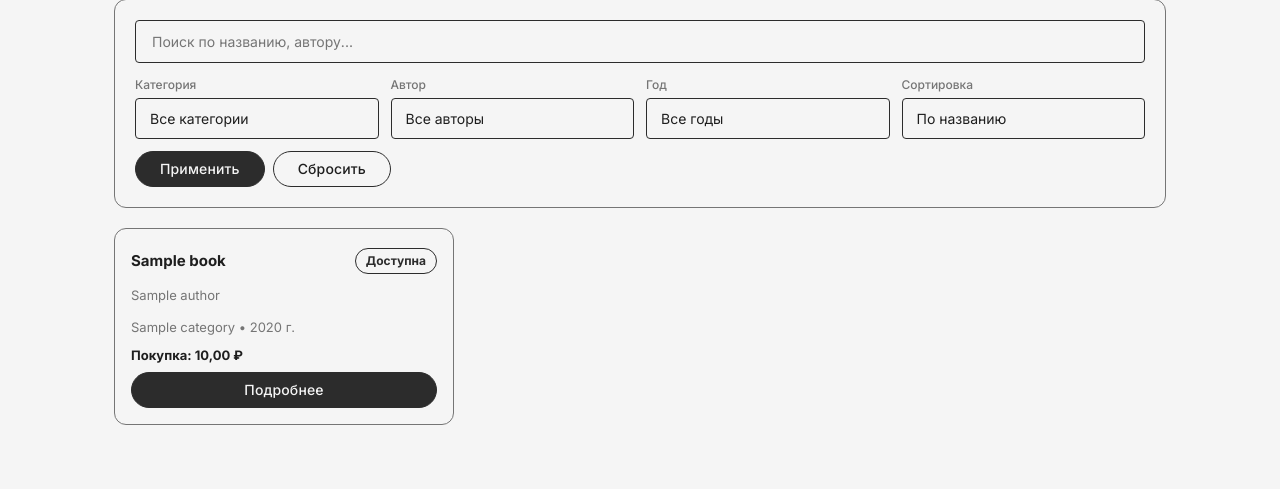
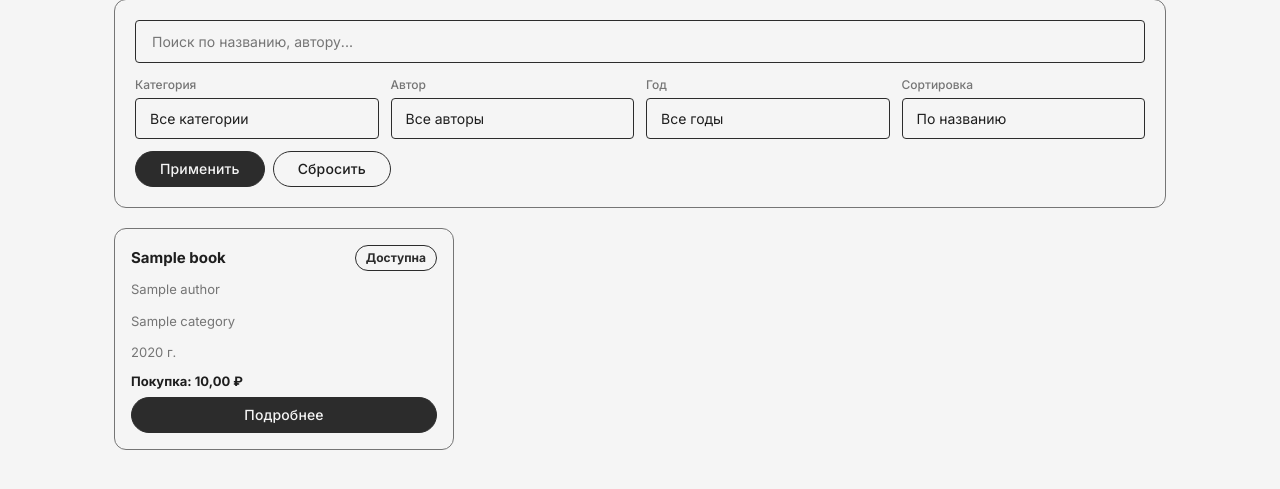
Before and after one commit to Korrrod/Practice4, a Django app: page / in a window 1280 px wide. Shown: the part 159-648 px from the top of the page. Run offline with Django 5.2, Linux system fonts and the light colour scheme; tables that the repository leaves empty hold one stand-in row (values such as "Sample post").

Commit message:
Wrap book-meta lines, column layout for book-meta-large, right-align book-status

```diff
--- a/magazine-Django/static/css/style.css
+++ b/magazine-Django/static/css/style.css
@@ -445,7 +445,7 @@ form button:not([type]):hover { opacity: 0.85; }
 .book-title { font-size: 15px; font-weight: 600; color: var(--text); margin: 0; }
 .book-author { color: var(--border); font-size: 13px; margin-top: 3px; margin-bottom: 3px; }
 .book-meta { color: var(--border); font-size: 13px; margin-top: 3px; margin-bottom: 3px;}
-.book-status { margin-top: auto; margin-top: 3px; margin-bottom: 3px;}
+.book-status { display: flex; flex-direction: column; align-items: flex-end; gap: 4px; }
 .book-prices { font-weight: 600; color: var(--text); font-size: 13px; }
 
 /* ── Status badges ── */
@@ -489,9 +489,9 @@ form button:not([type]):hover { opacity: 0.85; }
 
 .book-meta-large {
     display: flex;
-    align-items: center;
-    gap: 16px;
-    flex-wrap: wrap;
+    flex-direction: column;
+    align-items: flex-start;
+    gap: 4px;
     margin-bottom: 20px;
     font-size: 13px;
     color: var(--border);
--- a/magazine-Django/templates/library/book_list.html
+++ b/magazine-Django/templates/library/book_list.html
@@ -108,10 +108,8 @@
                         </div>
                     </div>
                     <p class="book-author">{{ book.author.name }}</p>
-                    <p class="book-meta">
-                        {% if book.category %}{{ book.category.name }} • {% endif %}
-                        {{ book.year }} г.
-                    </p>
+                    {% if book.category %}<p class="book-meta">{{ book.category.name }}</p>{% endif %}
+                    <p class="book-meta">{{ book.year }} г.</p>
                     <div class="book-prices">
                         <span class="price">Покупка: {{ book.price }} ₽</span>
                     </div>
```
